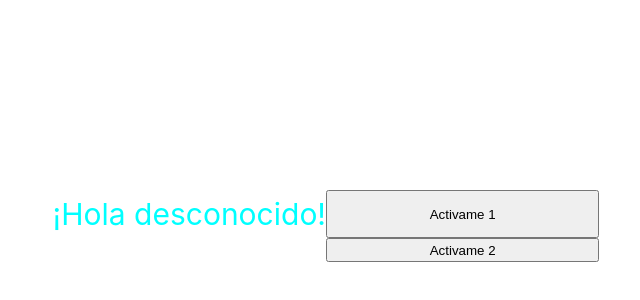
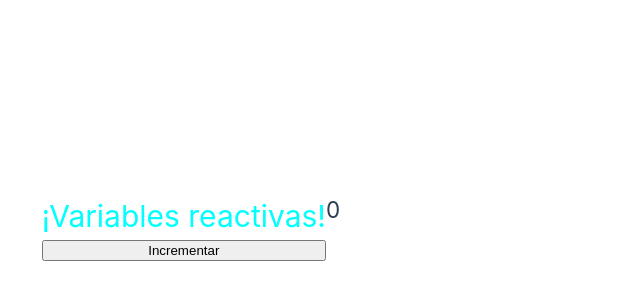
Before and after one commit to SolracNorud/VueJS3_curso, a Vue app in the folder mi-primer-vue/: page / in a window 1280 px wide. Shown: the part 174-474 px from the top of the page, without its empty margins (314-954 px from the left). Built offline with nearby package versions, Linux system fonts and the light colour scheme.

Commit message:
Variables reactivas

```diff
--- a/mi-primer-vue/src/App.vue
+++ b/mi-primer-vue/src/App.vue
@@ -1,15 +1,19 @@
 <script setup>
+import {ref} from 'vue'
+
 const saludo = 'desconocido!'
 
+const counter = ref(0)
+
 //metodo - methods
-const handleClick = message => console.log(message)
+const increment = () => counter.value++
+
 </script>
 
 <template>
-  <h1> ¡Hola {{ saludo }}</h1>
-  <button v-on:click="handleClick('¡Me activaste 1!')">Activame 1</button>
-  <br>
-  <button @:click="handleClick('¡Me activaste 2!')">Activame 2</button>
+  <h1> ¡Variables reactivas!</h1>
+  <h2>{{ counter }}</h2>
+  <button @click="increment()">Incrementar</button>
 </template>
 
 <style>
```
